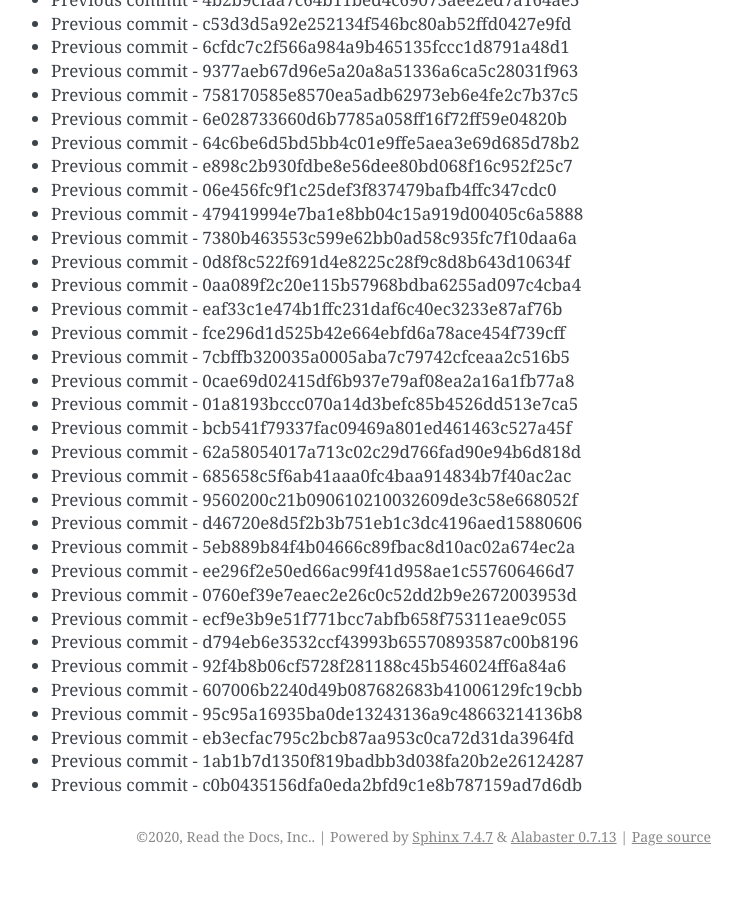
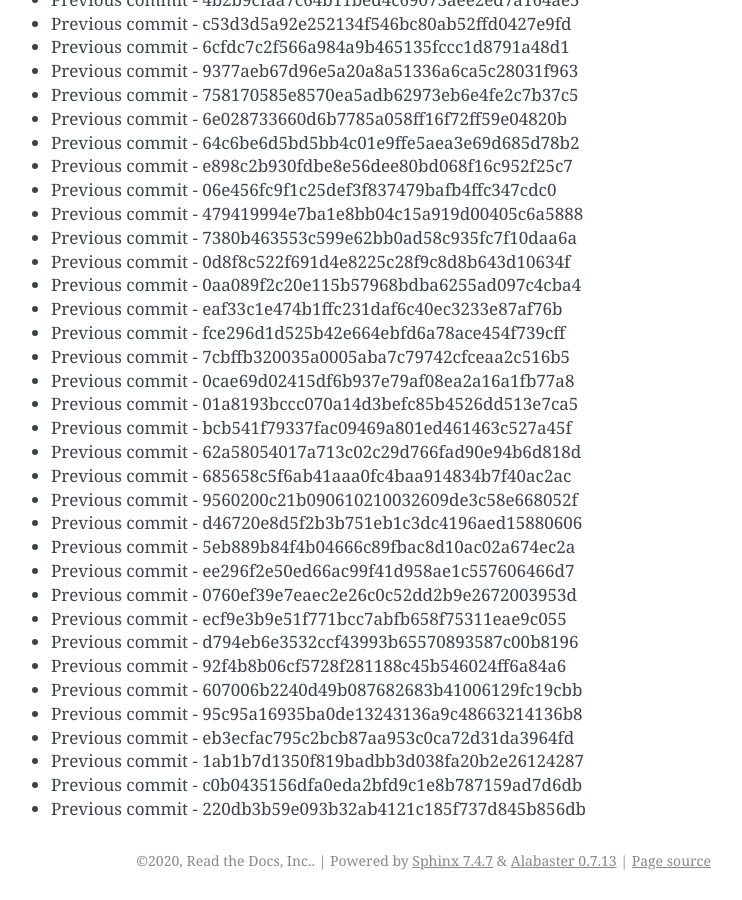
Before and after one commit to readthedocs/rtd-git-stresstest, a Sphinx documentation site: the page built from docs/updates.rst, in a window 1280 px wide and 900 px high, scrolled down 14791 px. Shown: the whole window, without its empty margins (399-1141 px from the left). Built offline with Sphinx 7.4.7, drawn with Linux system fonts in a browser that asks for light colours; before the commit the page ends 15667 px from its top, so only the background shows below that.

Commit message:
Generating commit from previous: 220db3b59e093b32ab4121c185f737d845b856db

```diff
--- a/docs/updates.rst
+++ b/docs/updates.rst
@@ -653,3 +653,4 @@ It can be tested for any performance characteristics.
 * Previous commit - eb3ecfac795c2bcb87aa953c0ca72d31da3964fd
 * Previous commit - 1ab1b7d1350f819badbb3d038fa20b2e26124287
 * Previous commit - c0b0435156dfa0eda2bfd9c1e8b787159ad7d6db
+* Previous commit - 220db3b59e093b32ab4121c185f737d845b856db
```
